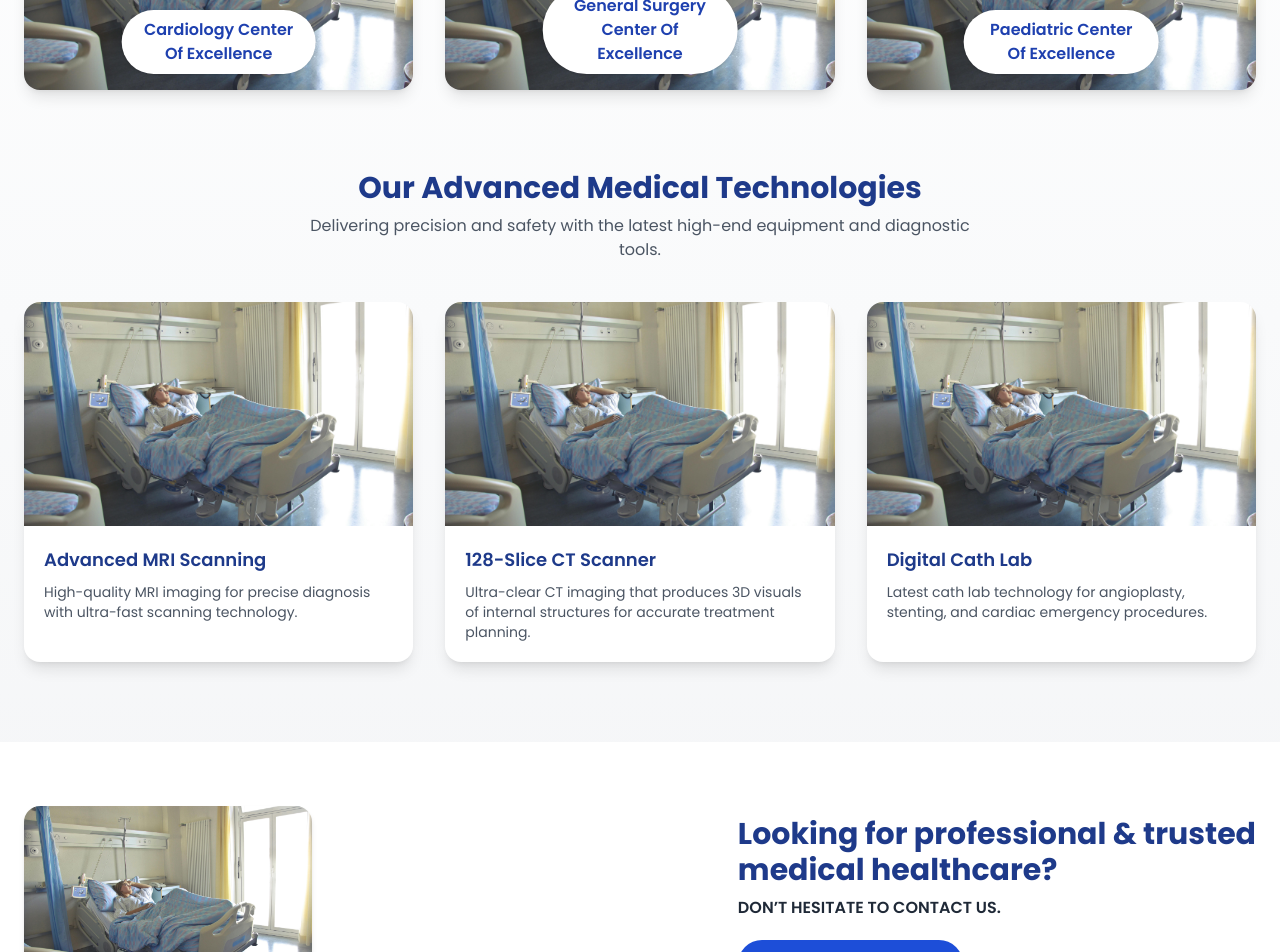
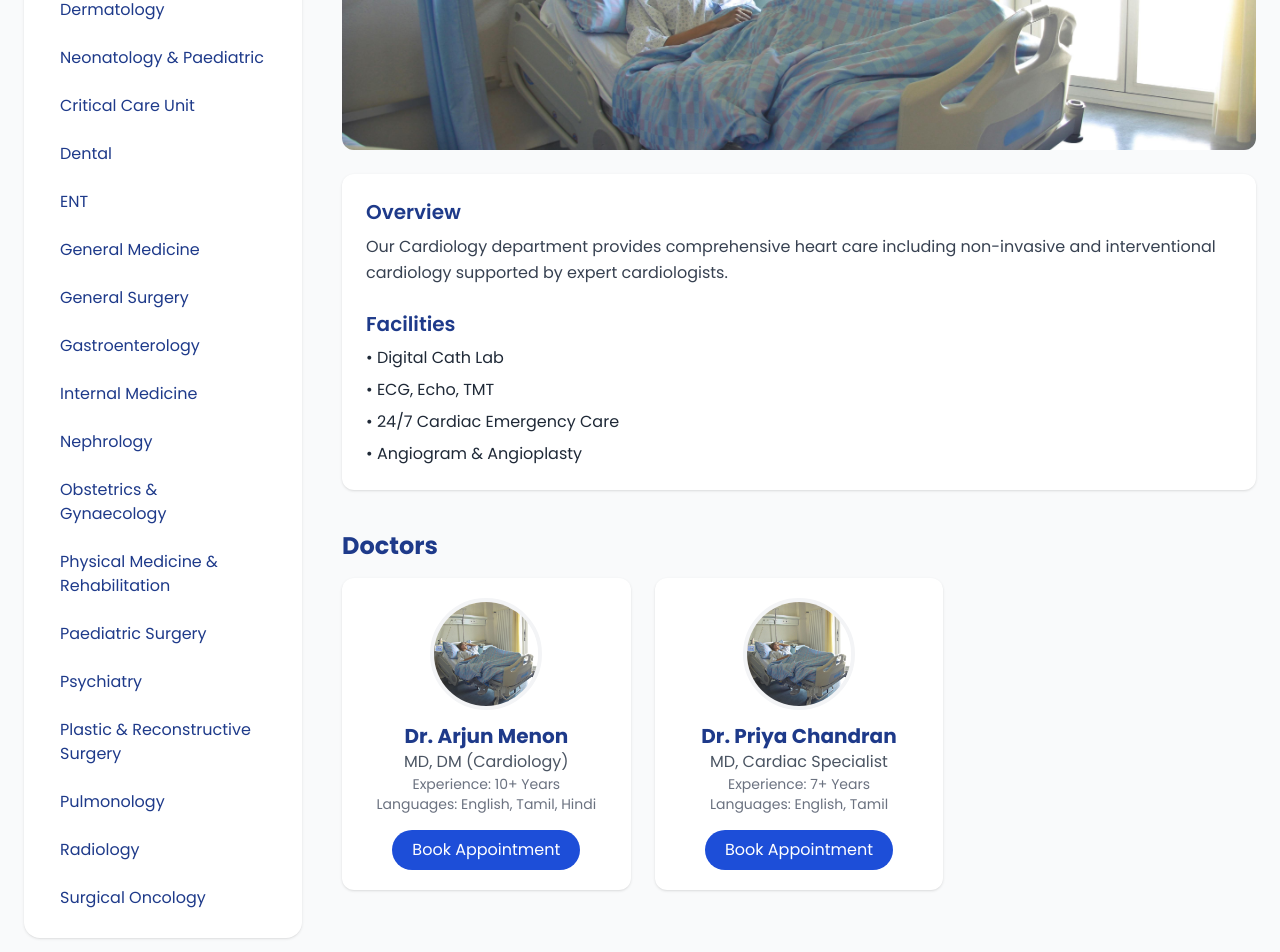
Before and after one commit to Ashok-achu/hindusthanhospital, a React (Create React App) app: page /specialities in a window 1280 px wide. Shown: the part 760-1712 px from the top of the page. Built offline with nearby package versions, Linux system fonts and the light colour scheme; the HTML template or start-up script is replaced by a standard one.

Commit message:
Updated project

```diff
--- a/src/downpages/specialities.js
+++ b/src/downpages/specialities.js
@@ -1,213 +1,323 @@
 import React, { useState } from "react";
-import { motion } from "framer-motion";
 
-// Images
-import speciality1 from "../assets/team.jpg";
-import speciality2 from "../assets/hero.jpg";
-import speciality3 from "../assets/appointment.jpg";
-import tech1 from "../assets/hero.jpg";
-import tech2 from "../assets/team.jpg";
-import tech3 from "../assets/appointment.jpg";
-import ctaImg from "../assets/appointment.jpg";
+import img1 from "../assets/hero.jpg";
+import img2 from "../assets/team.jpg";
+import img3 from "../assets/appointment.jpg";
+
+// ✔ FULL SPECIALITY DATA (Name, Image, Overview, Facilities)
+const SPECIALITY_DETAILS = {
+  "Cardiology": {
+    image: img1,
+    overview:
+      "Our Cardiology department provides comprehensive heart care including non-invasive and interventional cardiology supported by expert cardiologists.",
+    facilities: [
+      "Digital Cath Lab",
+      "ECG, Echo, TMT",
+      "24/7 Cardiac Emergency Care",
+      "Angiogram & Angioplasty",
+    ],
+  },
+
+  "Orthopaedics & Joint Replacement": {
+    image: img2,
+    overview:
+      "Expert care for fractures, sports injuries, spine, and joint replacement surgeries with advanced orthopaedic technology.",
+    facilities: [
+      "Knee & Hip Replacement",
+      "Arthroscopy",
+      "Fracture Care",
+      "Sports Injury Management",
+    ],
+  },
+
+  "Dermatology": {
+    image: img3,
+    overview:
+      "Specialized skin, hair, and nail treatment using modern dermatological technologies for all age groups.",
+    facilities: [
+      "Laser Skin Treatment",
+      "Acne & Scar Management",
+      "Cosmetic Dermatology",
+      "Psoriasis & Eczema Care",
+    ],
+  },
+
+  "Neonatology & Paediatric": {
+    image: img2,
+    overview:
+      "Dedicated paediatric and neonatal care offering vaccinations, growth monitoring, and emergency child care.",
+    facilities: [
+      "NICU Level III",
+      "Paediatric Emergency",
+      "Vaccination Clinic",
+      "Newborn Care",
+    ],
+  },
+
+  // DEFAULT TEMPLATE (for remaining)
+  "Critical Care Unit": {
+    image: img1,
+    overview:
+      "Advanced critical care treatment with continuous monitoring, ventilator support and trained intensivists.",
+    facilities: ["24/7 ICU", "Life Support", "Trauma Care", "Ventilator Support"],
+  },
+
+  "Dental": {
+    image: img2,
+    overview:
+      "Complete dental care including cosmetic dentistry, orthodontics, endodontics and more.",
+    facilities: ["Root Canal", "Braces", "Implants", "Dental Cosmetic Care"],
+  },
+
+  "ENT": {
+    image: img3,
+    overview:
+      "Diagnosis and treatment of ear, nose, throat and head-neck conditions using advanced medical tools.",
+    facilities: ["Endoscopy", "Tonsil Surgery", "Hearing Tests", "Voice Care"],
+  },
+
+  "General Medicine": {
+    image: img1,
+    overview:
+      "Comprehensive adult medical care including lifestyle diseases, infections, and preventive medicine.",
+    facilities: ["Diabetes Care", "Fever Management", "BP Control", "Health Checkups"],
+  },
+
+  "General Surgery": {
+    image: img3,
+    overview:
+      "Expert surgical care including open and minimally invasive surgeries for major conditions.",
+    facilities: ["Laparoscopy", "Appendix Surgery", "Hernia Repair", "Gallbladder Surgery"],
+  },
+
+  "Gastroenterology": {
+    image: img1,
+    overview:
+      "Diagnosis and treatment for stomach, liver and intestinal diseases.",
+    facilities: ["Endoscopy", "Liver Care", "GERD Management", "Colonoscopy"],
+  },
+
+  "Internal Medicine": {
+    image: img2,
+    overview:
+      "Expert physicians handling chronic and infectious diseases with complete medical management.",
+    facilities: ["Chronic Disease Care", "Infection Control", "Preventive Care"],
+  },
+
+  "Nephrology": {
+    image: img3,
+    overview:
+      "Kidney care services with dialysis and complete renal disease treatment.",
+    facilities: ["Dialysis", "Kidney Biopsy", "Renal Failure Treatment"],
+  },
+
+  "Obstetrics & Gynaecology": {
+    image: img1,
+    overview:
+      "Complete women's healthcare including pregnancy care, fertility support and gynaec surgeries.",
+    facilities: ["Normal & C-section Delivery", "Fertility Care", "PCOS Treatment"],
+  },
+
+  "Physical Medicine & Rehabilitation": {
+    image: img2,
+    overview:
+      "Restoring physical function and mobility with physiotherapy and rehabilitation support.",
+    facilities: ["Physiotherapy", "Stroke Rehab", "Sports Rehab"],
+  },
+
+  "Paediatric Surgery": {
+    image: img3,
+    overview:
+      "Specialized surgical care for newborns and children using advanced procedures.",
+    facilities: ["Neonatal Surgery", "Emergency Surgery", "Laparoscopic Paediatric Surgery"],
+  },
+
+  "Psychiatry": {
+    image: img1,
+    overview:
+      "Comprehensive mental health care including counselling, therapy and psychiatric treatments.",
+    facilities: ["Depression Treatment", "Anxiety Care", "Addiction Therapy"],
+  },
+
+  "Plastic & Reconstructive Surgery": {
+    image: img2,
+    overview:
+      "Cosmetic and reconstructive procedures performed with precision.",
+    facilities: ["Burn Reconstruction", "Scar Revision", "Cosmetic Surgery"],
+  },
+
+  "Pulmonology": {
+    image: img3,
+    overview:
+      "Respiratory care including asthma, COPD, sleep apnea and lung complications.",
+    facilities: ["Bronchoscopy", "Asthma Care", "Pulmonary Rehab"],
+  },
+
+  "Radiology": {
+    image: img1,
+    overview:
+      "Ultra-modern imaging department offering high-precision diagnostic scans.",
+    facilities: ["CT Scan", "MRI", "X-Ray", "Ultrasound"],
+  },
+
+  "Surgical Oncology": {
+    image: img2,
+    overview:
+      "Expert cancer surgery department offering advanced surgical cancer treatments.",
+    facilities: ["Tumor Removal", "Biopsies", "Cancer Staging"],
+  },
+};
+
+// ✔ DOCTOR LIST PER SPECIALITY
+const DOCTORS = {
+  "Cardiology": [
+    {
+      name: "Dr. Arjun Menon",
+      qualification: "MD, DM (Cardiology)",
+      experience: "10+ Years",
+      languages: "English, Tamil, Hindi",
+      image: img1,
+    },
+    {
+      name: "Dr. Priya Chandran",
+      qualification: "MD, Cardiac Specialist",
+      experience: "7+ Years",
+      languages: "English, Tamil",
+      image: img3,
+    },
+  ],
+
+  "Dermatology": [
+    {
+      name: "Dr. Sandhya Raj",
+      qualification: "MD Dermatology",
+      experience: "8+ Years",
+      languages: "English, Tamil",
+      image: img2,
+    },
+  ],
+
+  "Orthopaedics & Joint Replacement": [
+    {
+      name: "Dr. Vivek Sharma",
+      qualification: "MS Ortho",
+      experience: "12+ Years",
+      languages: "English, Hindi",
+      image: img2,
+    },
+  ],
+
+  "Neonatology & Paediatric": [
+    {
+      name: "Dr. Priya Lakshmi",
+      qualification: "MD Paediatrics",
+      experience: "9+ Years",
+      languages: "English, Tamil",
+      image: img1,
+    },
+  ],
+
+  // All others have empty lists for now
+};
 
 export default function Specialities() {
-  const [activeSpeciality, setActiveSpeciality] = useState(null);
+  const SPECIALITY_LIST = Object.keys(SPECIALITY_DETAILS);
+  const [active, setActive] = useState("Cardiology");
 
-  const specialties = [
-    {
-      id: 1,
-      name: "Cardiology Center Of Excellence",
-      image: speciality1,
-      overview:
-        "Our Cardiology Centre offers advanced care for all heart-related conditions using state-of-the-art diagnostic and treatment technologies.",
-      facilities: [
-        "24x7 cardiac emergency care",
-        "Advanced cardiac catheterization lab",
-        "Expert cardiologists and cardiac surgeons",
-        "Modern diagnostic facilities including Echo, ECG, TMT",
-      ],
-    },
-    {
-      id: 2,
-      name: "General Surgery Center Of Excellence",
-      image: speciality2,
-      overview:
-        "Our General Surgery Department offers minimally invasive surgeries ensuring quicker recovery with advanced precision.",
-      facilities: [
-        "Modern operation theatres",
-        "Highly experienced surgical team",
-        "Laparoscopic & minimally invasive procedures",
-        "Comprehensive pre & post operative care",
-      ],
-    },
-    {
-      id: 3,
-      name: "Paediatric Center Of Excellence",
-      image: speciality3,
-      overview:
-        "Our Paediatric Centre provides compassionate care for children with the support of skilled paediatricians and modern facilities.",
-      facilities: [
-        "NICU – Neonatal intensive care unit",
-        "Paediatric emergency services",
-        "Child-friendly treatment environment",
-        "Experienced paediatric specialists",
-      ],
-    },
-  ];
-
-  const technologies = [
-    {
-      title: "Advanced MRI Scanning",
-      image: tech1,
-      desc: "High-quality MRI imaging for precise diagnosis with ultra-fast scanning technology.",
-    },
-    {
-      title: "128-Slice CT Scanner",
-      image: tech2,
-      desc: "Ultra-clear CT imaging that produces 3D visuals of internal structures for accurate treatment planning.",
-    },
-    {
-      title: "Digital Cath Lab",
-      image: tech3,
-      desc: "Latest cath lab technology for angioplasty, stenting, and cardiac emergency procedures.",
-    },
-  ];
+  const details = SPECIALITY_DETAILS[active];
+  const doctors = DOCTORS[active] || [];
 
   return (
-    <div className="font-[Poppins] pt-[9rem] bg-gradient-to-b from-white via-gray-50 to-gray-100 min-h-screen">
+    <div className="font-[Poppins] pt-[9rem] pb-20 bg-gray-50 min-h-screen">
 
-      {/* PAGE HEADER */}
-      <div className="max-w-7xl mx-auto px-6">
-        <h2 className="text-4xl font-bold text-blue-900">SPECIALITIES</h2>
-        <p className="text-gray-600 mt-2 max-w-3xl">
-          Explore our Centres of Excellence offering expert treatments and world-class care.
-        </p>
+      {/* PAGE TITLE */}
+      <div className="max-w-7xl mx-auto px-6 mb-6">
+        <h1 className="text-4xl font-bold text-blue-900">SPECIALITIES</h1>
+        <p className="text-gray-600">Explore our complete Centres of Excellence</p>
       </div>
 
-      {/* SPECIALITY CARDS */}
-      <div className="max-w-7xl mx-auto grid md:grid-cols-3 gap-8 px-6 mt-10">
-        {specialties.map((sp) => (
-          <motion.div
-            key={sp.id}
-            initial={{ opacity: 0, y: 30 }}
-            whileInView={{ opacity: 1, y: 0 }}
-            transition={{ duration: 0.5 }}
-            className="relative shadow-lg rounded-2xl overflow-hidden group cursor-pointer"
-            onClick={() => setActiveSpeciality(sp)}
-          >
-            <img
-              src={sp.image}
-              className="w-full h-64 object-cover group-hover:scale-105 transition duration-500"
-              alt={sp.name}
-            />
+      {/* MAIN LAYOUT */}
+      <div className="max-w-7xl mx-auto px-6 grid grid-cols-1 md:grid-cols-4 gap-10">
 
-            <div className="absolute bottom-4 left-1/2 -translate-x-1/2 bg-white px-5 py-2 rounded-full shadow text-center font-semibold text-blue-800">
-              {sp.name}
-            </div>
-          </motion.div>
-        ))}
-      </div>
+        {/* LEFT SIDEBAR */}
+        <div className="bg-white shadow rounded-2xl p-5 h-fit sticky top-28">
+          <h3 className="font-bold text-blue-900 mb-4">Specialities</h3>
 
-      {/* DESCRIPTION SECTION */}
-      {activeSpeciality && (
-        <motion.div
-          initial={{ opacity: 0, y: 50 }}
-          animate={{ opacity: 1, y: 0 }}
-          transition={{ duration: 0.6 }}
-          className="max-w-7xl mx-auto bg-white shadow-xl rounded-2xl p-8 mt-16 mb-10 px-6"
-        >
-          {/* Title */}
-          <h3 className="text-3xl font-bold text-blue-900 text-center mb-6">
-            {activeSpeciality.name}
-          </h3>
+          <div className="space-y-2">
+            {SPECIALITY_LIST.map((sp) => (
+              <button
+                key={sp}
+                onClick={() => setActive(sp)}
+                className={`w-full text-left px-4 py-2 rounded-lg ${
+                  active === sp
+                    ? "bg-blue-700 text-white"
+                    : "hover:bg-blue-100 text-blue-900"
+                }`}
+              >
+                {sp}
+              </button>
+            ))}
+          </div>
+        </div>
 
-          {/* Overview */}
-          <h4 className="text-xl font-semibold text-gray-800 mb-2">Overview</h4>
-          <p className="text-gray-600 leading-relaxed mb-6">
-            {activeSpeciality.overview}
-          </p>
+        {/* RIGHT CONTENT */}
+        <div className="md:col-span-3">
 
-          {/* Facilities */}
-          <h4 className="text-xl font-semibold text-gray-800 mb-4">Facilities</h4>
+          {/* SPECIALITY NAME */}
+          <h2 className="text-3xl font-bold text-blue-900">{active}</h2>
 
-          <ul className="space-y-3">
-            {activeSpeciality.facilities.map((f, i) => (
-              <li key={i} className="flex items-start gap-2 text-gray-700">
-                <span className="text-blue-700 text-xl">➜</span> {f}
-              </li>
-            ))}
-          </ul>
-
-          {/* Close Button */}
-          <div className="text-center mt-10">
-            <button
-              onClick={() => setActiveSpeciality(null)}
-              className="px-6 py-2 bg-red-600 text-white rounded-full hover:bg-red-700 transition"
-            >
-              Close Section
-            </button>
-          </div>
-        </motion.div>
-      )}
-
-      {/* ADVANCED TECHNOLOGY SECTION */}
-      <section className="max-w-7xl mx-auto px-6 mt-20">
-        <h3 className="text-3xl font-bold text-blue-900 text-center">
-          Our Advanced Medical Technologies
-        </h3>
-
-        <p className="text-gray-600 text-center mt-2 max-w-2xl mx-auto">
-          Delivering precision and safety with the latest high-end equipment and diagnostic tools.
-        </p>
-
-        <div className="grid md:grid-cols-3 gap-8 mt-10">
-          {technologies.map((item, i) => (
-            <motion.div
-              key={i}
-              initial={{ opacity: 0, y: 30 }}
-              whileInView={{ opacity: 1, y: 0 }}
-              transition={{ duration: 0.6 }}
-              className="bg-white shadow-lg rounded-2xl overflow-hidden hover:shadow-2xl transition"
-            >
-              <img
-                src={item.image}
-                alt={item.title}
-                className="w-full h-56 object-cover"
-              />
-
-              <div className="p-5">
-                <h4 className="text-blue-900 font-semibold text-lg">{item.title}</h4>
-                <p className="text-gray-600 text-sm mt-2">{item.desc}</p>
-              </div>
-            </motion.div>
-          ))}
-        </div>
-      </section>
-
-      {/* CTA SECTION */}
-      <section className="py-16 bg-white mt-20">
-        <div className="max-w-7xl mx-auto flex flex-col md:flex-row items-center justify-between gap-10 px-6">
+          {/* IMAGE */}
           <img
-            src={ctaImg}
-            alt="Doctors"
-            className="w-64 md:w-72 rounded-2xl shadow-md"
+            src={details.image}
+            className="w-full h-72 object-cover rounded-xl mt-4"
           />
 
-          <div className="text-center md:text-left">
-            <h2 className="text-blue-900 text-2xl sm:text-3xl font-bold leading-snug">
-              Looking for professional & trusted<br />medical healthcare?
-            </h2>
+          {/* DESCRIPTION */}
+          <div className="bg-white p-6 rounded-xl shadow mt-6">
+            <h3 className="text-xl font-semibold text-blue-900">Overview</h3>
+            <p className="text-gray-700 mt-2 leading-relaxed">{details.overview}</p>
 
-            <p className="text-gray-800 mt-2 font-semibold">
-              DON’T HESITATE TO CONTACT US.
-            </p>
+            <h3 className="text-xl font-semibold text-blue-900 mt-6">Facilities</h3>
+            <ul className="mt-2 space-y-2 text-gray-800">
+              {details.facilities.map((f, i) => (
+                <li key={i}>• {f}</li>
+              ))}
+            </ul>
+          </div>
 
-            <button className="mt-5 px-8 py-3 bg-blue-700 text-white font-semibold rounded-full hover:bg-blue-800 transition">
-              MAKE APPOINTMENT
-            </button>
+          {/* DOCTOR LIST */}
+          <h3 className="text-2xl font-bold text-blue-900 mt-10 mb-4">Doctors</h3>
+
+          {doctors.length === 0 && (
+            <div className="bg-white p-6 rounded-xl shadow text-gray-600">
+              No doctors available for this speciality yet.
+            </div>
+          )}
+
+          <div className="grid sm:grid-cols-2 lg:grid-cols-3 gap-6">
+            {doctors.map((doc, index) => (
+              <div
+                key={index}
+                className="bg-white p-5 rounded-xl shadow text-center"
+              >
+                <img
+                  src={doc.image}
+                  className="w-28 h-28 mx-auto rounded-full object-cover border-4 border-gray-100"
+                />
+                <h4 className="text-xl font-bold mt-3 text-blue-900">{doc.name}</h4>
+                <p className="text-gray-600">{doc.qualification}</p>
+                <p className="text-gray-500 text-sm">Experience: {doc.experience}</p>
+                <p className="text-gray-500 text-sm">Languages: {doc.languages}</p>
+
+                <button className="mt-4 px-5 py-2 bg-blue-700 text-white rounded-full hover:bg-blue-800">
+                  Book Appointment
+                </button>
+              </div>
+            ))}
           </div>
+
         </div>
-      </section>
+      </div>
     </div>
   );
 }
```
